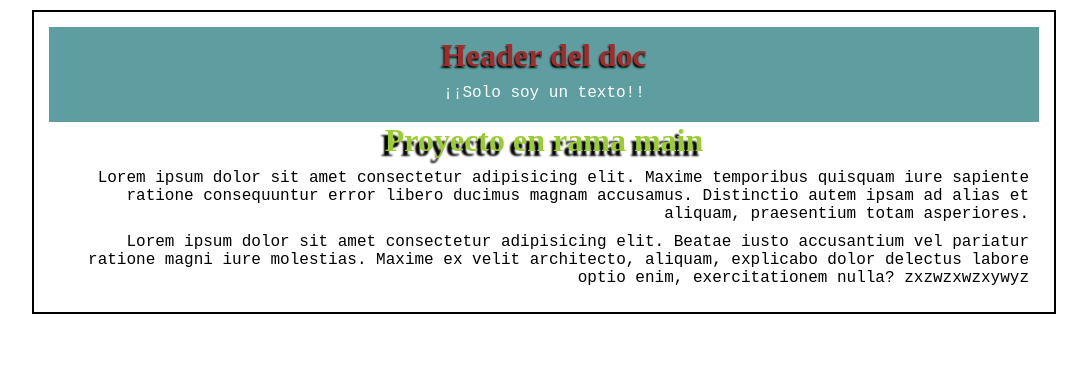
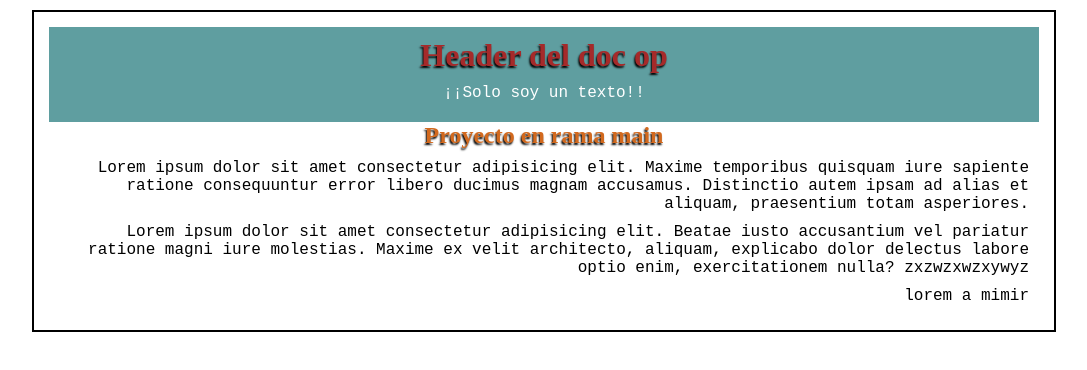
Before and after one commit to defryd/repo_prueba, a plain HTML site: page index.html in a window 1280 px wide. Shown: the whole page, without its empty margins (96-1183 px from the left). Drawn offline with Linux system fonts and the light colour scheme.

```diff
--- a/css/style.css
+++ b/css/style.css
@@ -9,9 +9,9 @@
     border: 2px solid black;
     padding: 15px;
 }
-div.container h1{
-    color: yellowgreen;
-    text-shadow: -4px 5px 2px #000000;
+div.container h2{
+    color: chocolate;
+    text-shadow: -1px 2px 2px #000000;
     text-align: center;
 }
 .container p{
@@ -26,6 +26,7 @@
 div.cabecero h1{
     color: brown;
     text-shadow: -1px 2px 2px #000000;
+    text-align: center;
 }
 div.cabecero p{
     color: white;
--- a/index.html
+++ b/index.html
@@ -9,13 +9,14 @@
 <body>
     <div class="container">
         <div class="cabecero">
-            <h1>Header del doc</h1>
+            <h1>Header del doc op</h1>
             <p>¡¡Solo soy un texto!!</p>
         </div>
 
-        <h1>Proyecto en rama main</h1>
+        <h2>Proyecto en rama main</h2>
         <p>Lorem ipsum dolor sit amet consectetur adipisicing elit. Maxime temporibus quisquam iure sapiente ratione consequuntur error libero ducimus magnam accusamus. Distinctio autem ipsam ad alias et aliquam, praesentium totam asperiores.</p>
         <p>Lorem ipsum dolor sit amet consectetur adipisicing elit. Beatae iusto accusantium vel pariatur ratione magni iure molestias. Maxime ex velit architecto, aliquam, explicabo dolor delectus labore optio enim, exercitationem nulla? zxzwzxwzxywyz</p>
+        <p>lorem a mimir</p>
     </div>
 
 </body>
```
